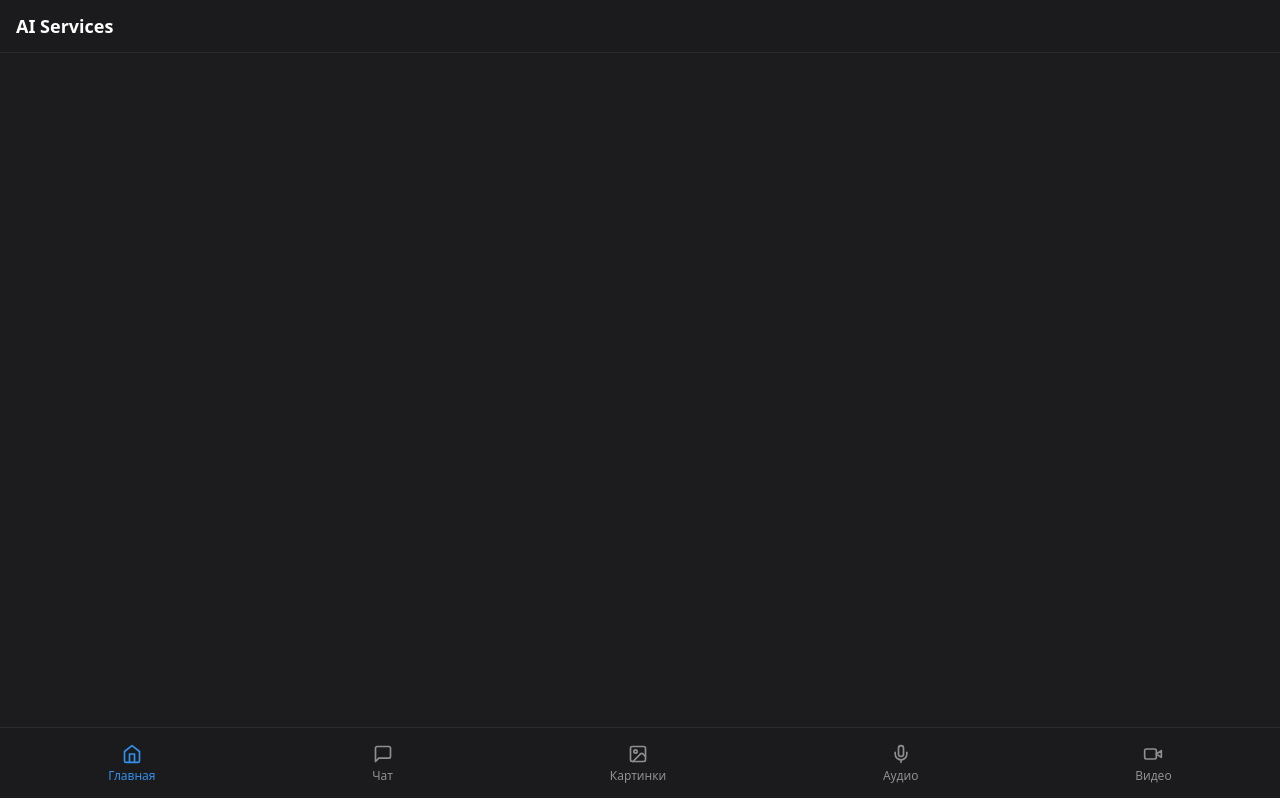
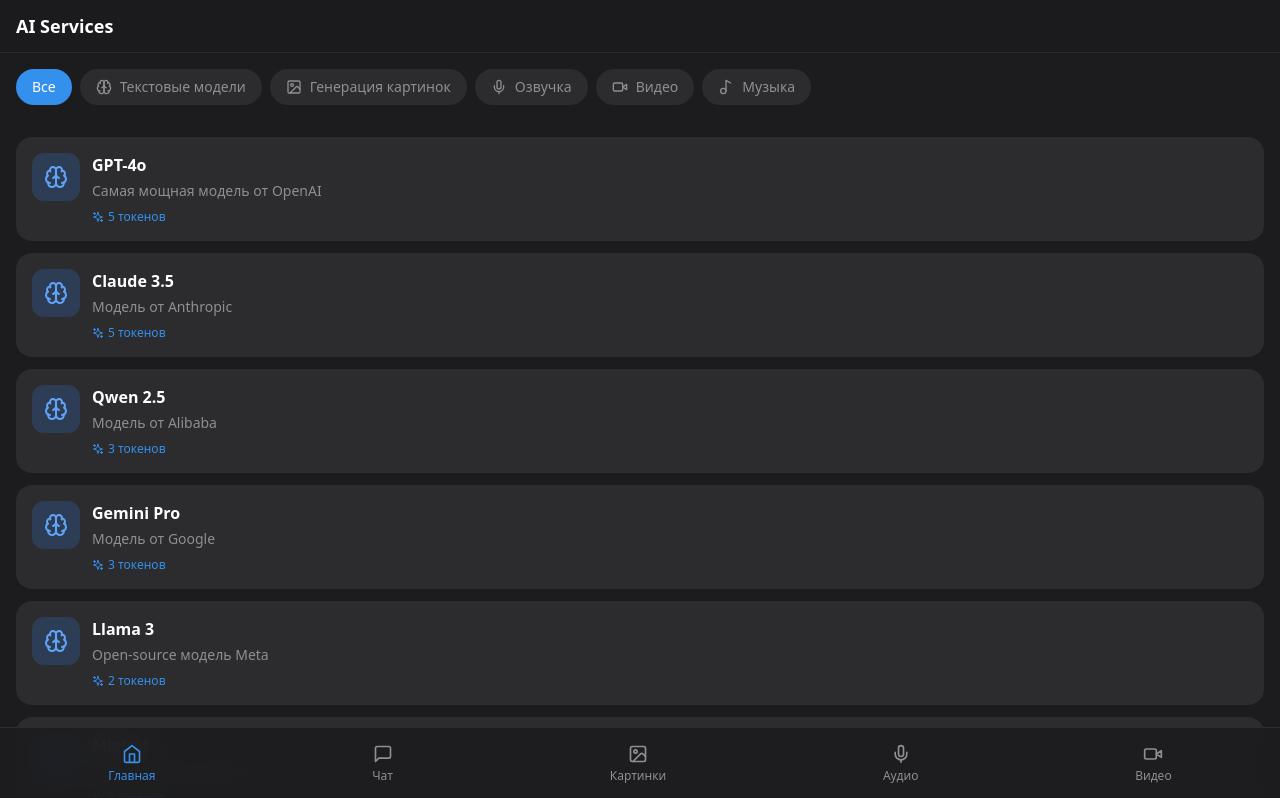
Before and after one commit to artem7vorobev-afk/telegram-ai-mini-app, a React (Vite) app in the folder client/: page / in a window 1280 px wide. Shown: the top 798 px of the page. Built offline with nearby package versions, Linux system fonts and the light colour scheme.

Commit message:
Fix Layout to accept children props

```diff
--- a/client/src/components/Layout.tsx
+++ b/client/src/components/Layout.tsx
@@ -1,4 +1,4 @@
-import { Outlet, useLocation } from 'react-router-dom'
+import { useLocation } from 'react-router-dom'
 import { motion, AnimatePresence } from 'framer-motion'
 import { useAppStore } from '../store/appStore'
 import { t } from '../lib/i18n'
@@ -7,7 +7,11 @@
   Wallet, User, Coins, Users
 } from 'lucide-react'
 
-export default function Layout() {
+interface LayoutProps {
+  children: React.ReactNode
+}
+
+export default function Layout({ children }: LayoutProps) {
   const location = useLocation()
   const { user, language } = useAppStore()
 
@@ -48,7 +52,7 @@
             exit={{ opacity: 0, x: -20 }}
             transition={{ duration: 0.2 }}
           >
-            <Outlet />
+            {children}
           </motion.div>
         </AnimatePresence>
       </main>
```
